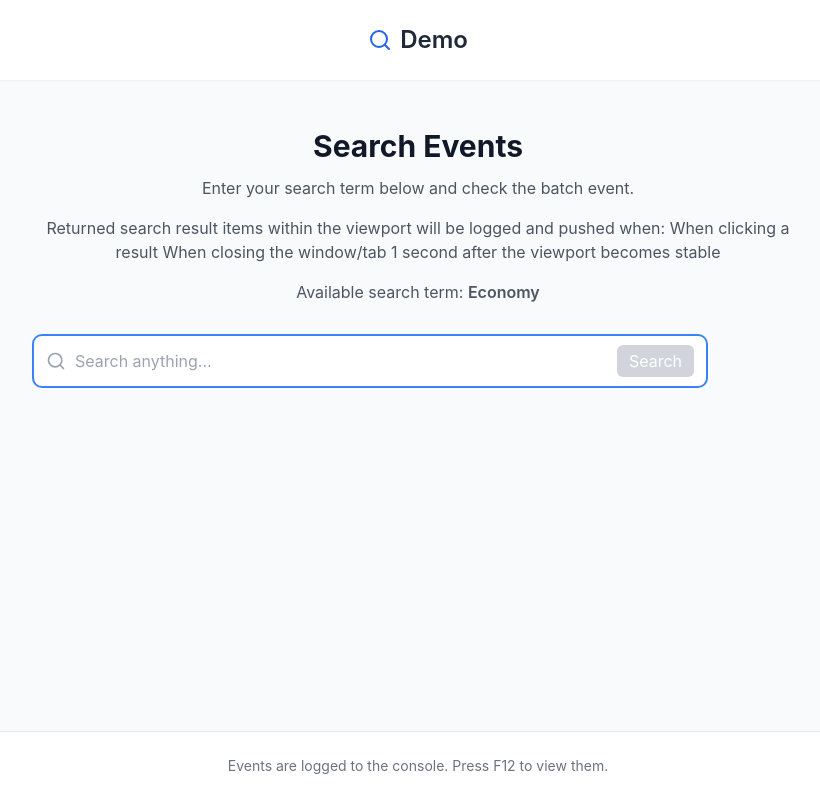
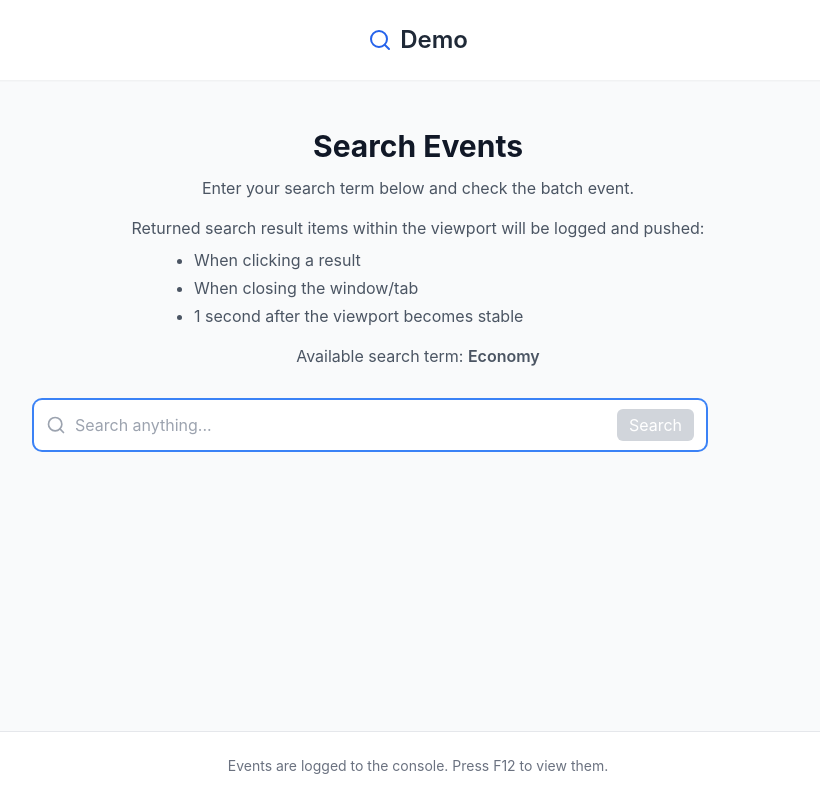
Before and after one commit to enlo1234/demo-search, a React (Vite) app: page / in a window 1280 px wide. Shown: the whole page, without its empty margins (222-1042 px from the left). Built offline with nearby package versions, Linux system fonts and the light colour scheme.

Commit message:
Update search results text to use a list

```diff
--- a/src/App.tsx
+++ b/src/App.tsx
@@ -24,10 +24,13 @@ function App() {
           <p className="text-gray-600 mb-4">
             Enter your search term below and check the batch event.
           </p>
-          <p className="text-gray-600 mb-4"> Returned search result items within the viewport will be logged and pushed when:
-            When clicking a result
-When closing the window/tab
-1 second after the viewport becomes stable
+          <p className="text-gray-600 mb-4">
+            Returned search result items within the viewport will be logged and pushed:
+            <ul className="list-disc text-left max-w-md mx-auto mt-2 space-y-1">
+              <li>When clicking a result</li>
+              <li>When closing the window/tab</li>
+              <li>1 second after the viewport becomes stable</li>
+            </ul>
           </p>
           <p className="text-gray-600 mb-8">
             Available search term: <span className="font-semibold">Economy</span>
```
